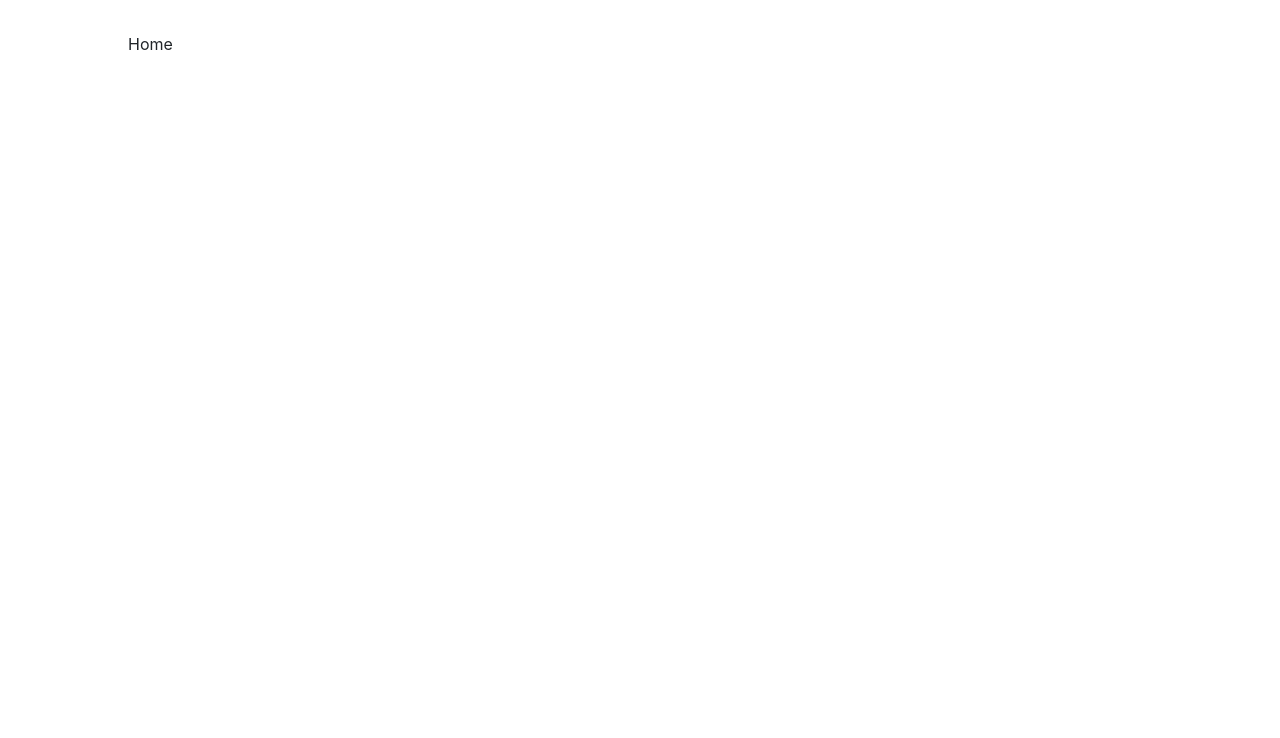
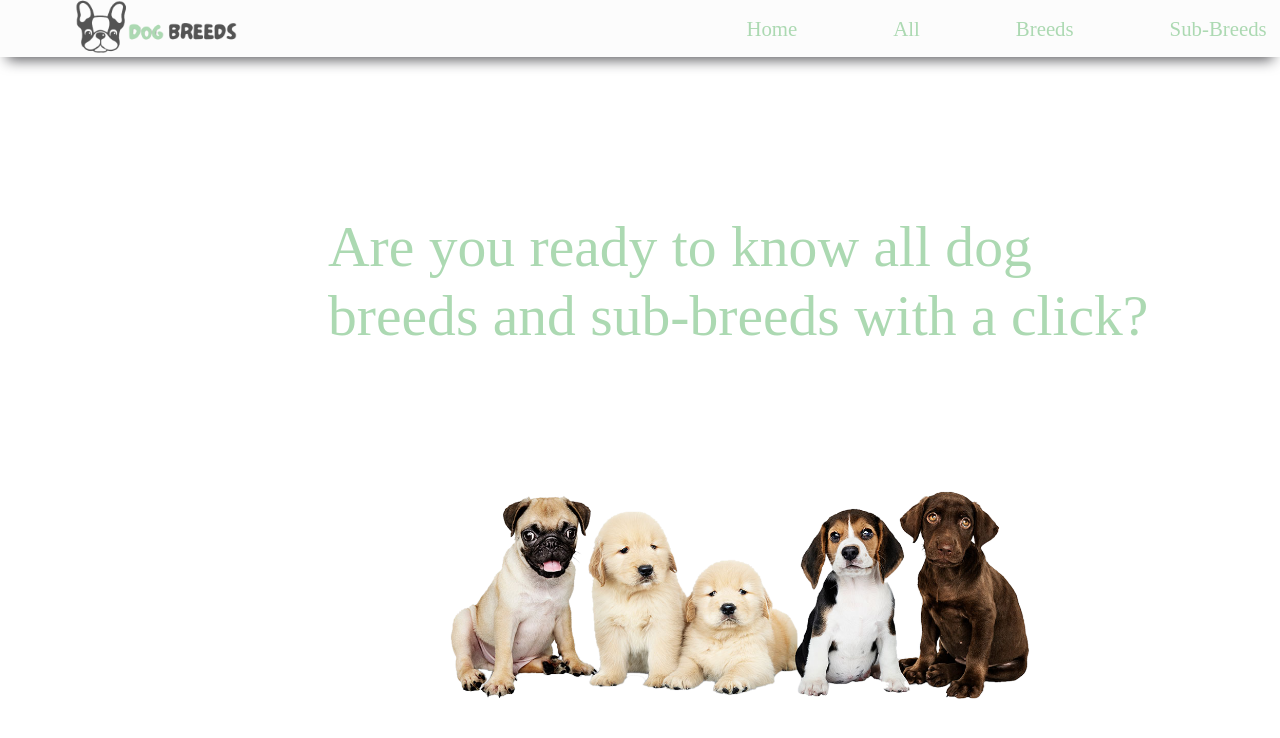
Before and after one commit to erikaArango/Dog-breeds, a React (Create React App) app: page / in a window 1280 px wide. Shown: the top 738 px of the page. Built offline with nearby package versions, Linux system fonts and the light colour scheme.

Commit message:
Header component and Home component

```diff
--- a/public/index.html
+++ b/public/index.html
@@ -13,7 +13,7 @@
     <link href="https://cdn.jsdelivr.net/npm/bootstrap@5.2.2/dist/css/bootstrap.min.css" rel="stylesheet" integrity="sha384-Zenh87qX5JnK2Jl0vWa8Ck2rdkQ2Bzep5IDxbcnCeuOxjzrPF/et3URy9Bv1WTRi" crossorigin="anonymous">
     <script src="https://cdn.jsdelivr.net/npm/@popperjs/core@2.11.6/dist/umd/popper.min.js" integrity="sha384-oBqDVmMz9ATKxIep9tiCxS/Z9fNfEXiDAYTujMAeBAsjFuCZSmKbSSUnQlmh/jp3" crossorigin="anonymous"></script>
     <script src="https://cdn.jsdelivr.net/npm/bootstrap@5.2.2/dist/js/bootstrap.min.js" integrity="sha384-IDwe1+LCz02ROU9k972gdyvl+AESN10+x7tBKgc9I5HFtuNz0wWnPclzo6p9vxnk" crossorigin="anonymous"></script>
-    <title>React App</title>
+    <title>Dog Breeds</title>
   </head>
   <body>
     <noscript>You need to enable JavaScript to run this app.</noscript>
--- a/src/App.js
+++ b/src/App.js
@@ -1,11 +1,15 @@
 import { BrowserRouter, Routes, Route } from 'react-router-dom';
 import Breeds from './components/Breeds';
 import Home from './components/Home';
+import Header from './components/Header';
 
 function App() {
   return (
     <div className="container">
-      <BrowserRouter>
+        <BrowserRouter>
+        <div>
+        <Header />
+        </div>
         <Routes>
           <Route path='/' element={<Home></Home>}></Route>
           <Route path='/breeds' element ={<Breeds></Breeds>}></Route>
--- /dev/null
+++ b/src/components/Header.jsx
@@ -0,0 +1,38 @@
+import React from 'react'
+import { NavLink } from "react-router-dom";
+import Logo from '../img/logo.png'
+
+const Header = () => {
+    return (
+        <section id="particles-js" className="section home">
+            <nav className="navbar navbar-expand-lg navbar-light fixed-top">
+                <img src={Logo} id="log" />
+                <div className="col-md-10 col-12 mx-auto">
+                    <button className="navbar-toggler" type="button" data-toggle="collapse" data-target="#navbarNav"
+                        aria-controls="navbarNav" aria-expanded="false" aria-label="Toggle navigation">
+                        <span className="navbar-toggler-icon"></span>
+                    </button>
+                    <div className="collapse navbar-collapse" id="navbarNav">
+                        <ul className="navbar-nav  ml-auto pr-4 list">
+                        <li className="nav-item">
+                                <NavLink className="nav-link" to='/'>Home </NavLink>
+                            </li>
+                            <li className="nav-item">
+                                <NavLink className="nav-link" to='/'>All </NavLink>
+                            </li>
+                            <li className="nav-item">
+                                <NavLink className="nav-link" to="/breeds">Breeds</NavLink>
+                            </li>
+                            <li className="nav-item">
+                                <NavLink to='/breeds' className="nav-link">Sub-Breeds</NavLink>
+                            </li>
+                        </ul>
+                    </div>
+                </div>
+            </nav>
+
+        </section>
+    )
+}
+
+export default Header
--- a/src/components/Home.jsx
+++ b/src/components/Home.jsx
@@ -1,8 +1,12 @@
 import React from 'react'
+import perros from '../img/perros.png'
 
 const Home = () => {
   return (
-    <div>Home</div>
+    <div className='home'>
+      <h2>   Are you ready to know all dog breeds and sub-breeds with a click?</h2>
+      <img   src={perros} alt="" className='dogs' />
+    </div>
   )
 }
 
--- a/src/index.css
+++ b/src/index.css
@@ -1,8 +1,6 @@
 body {
   margin: 0;
-  font-family: -apple-system, BlinkMacSystemFont, 'Segoe UI', 'Roboto', 'Oxygen',
-    'Ubuntu', 'Cantarell', 'Fira Sans', 'Droid Sans', 'Helvetica Neue',
-    sans-serif;
+  font-family: 'Quicksand', sans-serif;
   -webkit-font-smoothing: antialiased;
   -moz-osx-font-smoothing: grayscale;
 }
@@ -25,3 +23,54 @@ code {
   --bs-border-radius: 27px;
   margin: 2vh;
 }
+
+  /*Navbar*/
+.dogImg{
+  width: 200px;
+  height: 200px;
+  --bs-border-radius: 27px;
+  margin: 2vh;
+}
+
+#log {
+  max-width: 23vh;
+  margin-top: -9px;
+  margin-left: 5%;
+}
+
+.navbar-expand-lg {
+  background-color: #fcfcfc;
+  box-shadow: 0 10px 14px -7px #5b5b5f;
+  height: 57px;
+
+}
+
+.navbar-expand-lg .navbar-collapse {
+  font-family: 'Berkshire Swash', cursive;
+  justify-content: flex-end;
+}
+
+.navbar-light .navbar-nav .nav-link {
+  color:#ACD9B2 ;
+  font-size: 1.3rem;
+  padding: 0.5rem 1.5rem;
+  margin: 1.5rem;
+}
+
+/*Home*/
+.home{
+  justify-content: center;
+}
+
+.dogs{
+  width: 77vh;
+  margin-top: 10vh;
+  margin-left: 38vh;
+}
+
+h2{
+  font-family: 'Berkshire Swash', cursive;
+  color: #ACD9B2;
+  margin: 180px 0px 0px 200px;
+  font-size: 3.6rem;
+}
```
Also changed, not shown: src/img/logo.png, src/img/perros.png (added).
